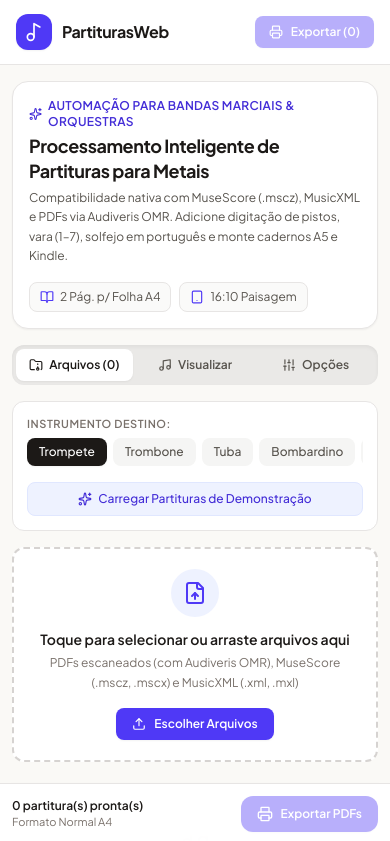
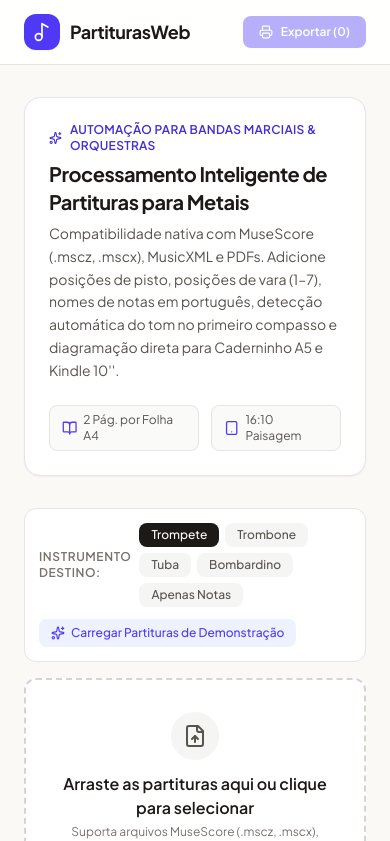
Before and after one commit to GutoZambon/Partituraweb, a React (Vite) app: page / in a window 390 px wide. Shown: the top 841 px of the page. Built offline with nearby package versions, Linux system fonts and the light colour scheme.

Commit message:
refactor(ui): optimize layout and update export defaults
- Simplify dashboard UI with responsive flex containers
- Update default export formats to 'caderninho_a5' and 'kindle_10'
- Remove unused mobile tab state and cleanup imports

```diff
--- a/src/App.tsx
+++ b/src/App.tsx
@@ -5,24 +5,13 @@ import { DropZone } from './components/DropZone';
 import { ScoreReorderList } from './components/ScoreReorderList';
 import { ScoreViewer } from './components/ScoreViewer';
 import { ExportModal } from './components/ExportModal';
-import {
-  Music2,
-  Printer,
-  Sparkles,
-  BookOpen,
-  Tablet,
-  FolderArchive,
-  Music,
-  Sliders,
-  FileCheck
-} from 'lucide-react';
+import { Music2, Printer, Sparkles, BookOpen, Tablet, HelpCircle } from 'lucide-react';
 
 export default function App() {
   const [scores, setScores] = useState<ScoreItem[]>([]);
   const [selectedScoreId, setSelectedScoreId] = useState<string | null>(null);
   const [defaultInstrument, setDefaultInstrument] = useState<InstrumentType>('Trompete');
   const [isExportOpen, setIsExportOpen] = useState(false);
-  const [mobileTab, setMobileTab] = useState<'files' | 'viewer' | 'config'>('files');
 
   const [options, setOptions] = useState<ProcessingOptions>({
     addFingerings: true,
@@ -30,18 +19,15 @@ export default function App() {
     addKeyHeader: true,
     transposeSolToFa: true,
     removeBlankPages: true,
-    outputFormats: ['normal_a4'],
+    outputFormats: ['caderninho_a5', 'kindle_10'],
     unifiedPrint: true,
   });
 
   const handleAddScores = (newScores: ScoreItem[]) => {
     setScores((prev) => {
       const updated = [...prev, ...newScores];
-      if (updated.length > 0) {
-        const firstValid = newScores.find((s) => s.status !== 'error') || updated[0];
-        setSelectedScoreId(firstValid.id);
-        // No celular, troca automaticamente para a aba do visualizador para conferir o resultado
-        setMobileTab('viewer');
+      if (!selectedScoreId && updated.length > 0) {
+        setSelectedScoreId(updated[0].id);
       }
       return updated;
     });
@@ -75,15 +61,9 @@ export default function App() {
     });
   };
 
-  const handleSelectScoreAndTab = (id: string) => {
-    setSelectedScoreId(id);
-    setMobileTab('viewer');
-  };
-
   const validScores = scores.filter(
     (s) => s.status !== 'error' && (s.xmlContent || (s.pdfPages && s.pdfPages.length > 0))
   );
-
   const currentScore =
     scores.find(
       (s) =>
@@ -96,47 +76,42 @@ export default function App() {
 
   return (
     <div className="min-h-screen bg-[#FAF9F6] text-stone-900 flex flex-col font-['Plus_Jakarta_Sans',sans-serif]">
-      {/* Top Header */}
-      <header className="border-b border-stone-200 bg-white/95 backdrop-blur-md sticky top-0 z-40">
-        <div className="max-w-7xl mx-auto px-4 sm:px-6 h-16 flex items-center justify-between gap-4">
-          {/* Brand */}
+      {/* Top Bar Contract (1 Row: Brand - Links - 1 Action) */}
+      <header className="border-b border-stone-200 bg-white/90 backdrop-blur-md sticky top-0 z-40">
+        <div className="max-w-7xl mx-auto px-6 h-16 flex items-center justify-between gap-8">
+          {/* Zone 1: Wordmark */}
           <div className="flex items-center gap-2.5 shrink-0">
             <div className="w-9 h-9 rounded-xl bg-indigo-600 flex items-center justify-center text-white shadow-xs">
               <Music2 className="w-5 h-5" />
             </div>
-            <div>
-              <span className="text-base sm:text-lg font-bold tracking-tight text-stone-900 leading-tight block">
+            <span className="text-lg font-bold tracking-tight text-stone-900 whitespace-nowrap">
               PartiturasWeb
             </span>
-              <span className="text-[10px] text-stone-500 font-medium hidden sm:block">
-                Metais & OMR Audiveris
-              </span>
-            </div>
           </div>
 
-          {/* Desktop Navigation */}
-          <nav className="hidden lg:flex items-center gap-6 text-sm font-medium text-stone-600">
-            <span className="hover:text-stone-900 transition-colors cursor-default">
+          {/* Zone 2: Navigation Links */}
+          <nav className="hidden md:flex items-center gap-6 text-sm font-medium text-stone-600">
+            <a href="#pipeline" className="hover:text-stone-900 transition-colors whitespace-nowrap">
               Pipeline de Metais
-            </span>
-            <span className="hover:text-stone-900 transition-colors cursor-default">
-              Caderninho A5
-            </span>
-            <span className="hover:text-stone-900 transition-colors cursor-default">
+            </a>
+            <a href="#caderninho" className="hover:text-stone-900 transition-colors whitespace-nowrap">
+              Caderninho A5 2-em-1
+            </a>
+            <a href="#kindle" className="hover:text-stone-900 transition-colors whitespace-nowrap">
               Kindle 10" Scribe
-            </span>
-            <span className="hover:text-stone-900 transition-colors cursor-default">
-              OMR Audiveris & MuseScore
-            </span>
+            </a>
+            <a href="#omr" className="hover:text-stone-900 transition-colors whitespace-nowrap">
+              Reconhecimento Ótico
+            </a>
           </nav>
 
-          {/* Action button */}
-          <div className="flex items-center gap-2 shrink-0">
+          {/* Zone 3: Primary Action */}
+          <div className="flex items-center gap-3 shrink-0">
             <button
               type="button"
               onClick={() => setIsExportOpen(true)}
               disabled={validScores.length === 0}
-              className="px-3.5 py-2 text-xs font-semibold text-white bg-indigo-600 hover:bg-indigo-700 active:bg-indigo-800 disabled:opacity-40 disabled:pointer-events-none rounded-lg transition-all shadow-xs flex items-center gap-2 whitespace-nowrap"
+              className="px-4 py-2 text-xs font-semibold text-white bg-indigo-600 hover:bg-indigo-700 disabled:opacity-40 disabled:pointer-events-none rounded-lg transition-all shadow-xs flex items-center gap-2 whitespace-nowrap"
             >
               <Printer className="w-3.5 h-3.5" />
               <span>Exportar ({validScores.length})</span>
@@ -145,145 +120,69 @@ export default function App() {
         </div>
       </header>
 
-      {/* Main Viewport */}
-      <main className="flex-1 max-w-7xl w-full mx-auto px-3 sm:px-6 py-4 sm:py-8 space-y-4 sm:space-y-6 pb-24 lg:pb-8">
-        {/* Intro Banner (Compacto no celular) */}
-        <section className="bg-white border border-stone-200 rounded-2xl p-4 sm:p-6 shadow-xs flex flex-col md:flex-row md:items-center justify-between gap-4">
-          <div className="max-w-2xl space-y-1">
-            <div className="flex items-center gap-1.5 text-xs font-semibold text-indigo-700 uppercase tracking-wide">
-              <Sparkles className="w-3.5 h-3.5" />
+      {/* Main Content Viewport */}
+      <main className="flex-1 max-w-7xl w-full mx-auto px-6 py-8 space-y-8">
+        {/* Intro Banner */}
+        <section className="bg-white border border-stone-200 rounded-2xl p-6 shadow-xs flex flex-wrap items-center justify-between gap-6">
+          <div className="max-w-2xl space-y-1.5">
+            <div className="flex items-center gap-2 text-xs font-semibold text-indigo-700 tracking-wide uppercase">
+              <Sparkles className="w-4 h-4" />
               <span>Automação para Bandas Marciais & Orquestras</span>
             </div>
-            <h1 className="text-lg sm:text-2xl font-bold text-stone-900 tracking-tight leading-snug">
+            <h1 className="text-xl md:text-2xl font-bold text-stone-900 tracking-tight">
               Processamento Inteligente de Partituras para Metais
             </h1>
-            <p className="text-xs sm:text-sm text-stone-600 leading-relaxed">
-              Compatibilidade nativa com MuseScore (.mscz), MusicXML e PDFs via Audiveris OMR. Adicione digitação de pistos, vara (1–7), solfejo em português e monte cadernos A5 e Kindle.
+            <p className="text-sm text-stone-600 leading-relaxed">
+              Compatibilidade nativa com MuseScore (.mscz, .mscx), MusicXML e PDFs. Adicione posições de pisto, posições de vara (1–7), nomes de notas em português, detecção automática do tom no primeiro compasso e diagramação direta para Caderninho A5 e Kindle 10''.
             </p>
           </div>
 
-          <div className="flex items-center gap-2 text-xs text-stone-600 shrink-0">
-            <div className="flex items-center gap-1.5 bg-stone-50 border border-stone-200 px-2.5 py-1.5 rounded-lg">
-              <BookOpen className="w-3.5 h-3.5 text-indigo-600" />
-              <span>2 Pág. p/ Folha A4</span>
+          <div className="flex items-center gap-3 text-xs text-stone-600">
+            <div className="flex items-center gap-1.5 bg-stone-50 border border-stone-200 px-3 py-1.5 rounded-lg">
+              <BookOpen className="w-4 h-4 text-indigo-600" />
+              <span>2 Pág. por Folha A4</span>
             </div>
-            <div className="flex items-center gap-1.5 bg-stone-50 border border-stone-200 px-2.5 py-1.5 rounded-lg">
-              <Tablet className="w-3.5 h-3.5 text-indigo-600" />
+            <div className="flex items-center gap-1.5 bg-stone-50 border border-stone-200 px-3 py-1.5 rounded-lg">
+              <Tablet className="w-4 h-4 text-indigo-600" />
               <span>16:10 Paisagem</span>
             </div>
           </div>
         </section>
 
-        {/* Seletor de Abas Mobile (Apenas em telas menores que lg) */}
-        <div className="lg:hidden bg-stone-200/80 p-1 rounded-xl flex items-center justify-between gap-1 shadow-inner">
-          <button
-            type="button"
-            onClick={() => setMobileTab('files')}
-            className={`flex-1 py-2 px-2 text-xs font-semibold rounded-lg transition-all flex items-center justify-center gap-1.5 ${
-              mobileTab === 'files'
-                ? 'bg-white text-stone-900 shadow-xs'
-                : 'text-stone-600 hover:text-stone-900'
-            }`}
-          >
-            <FolderArchive className="w-3.5 h-3.5" />
-            <span>Arquivos ({scores.length})</span>
-          </button>
-
-          <button
-            type="button"
-            onClick={() => setMobileTab('viewer')}
-            className={`flex-1 py-2 px-2 text-xs font-semibold rounded-lg transition-all flex items-center justify-center gap-1.5 ${
-              mobileTab === 'viewer'
-                ? 'bg-white text-stone-900 shadow-xs'
-                : 'text-stone-600 hover:text-stone-900'
-            }`}
-          >
-            <Music className="w-3.5 h-3.5" />
-            <span>Visualizar</span>
-          </button>
-
-          <button
-            type="button"
-            onClick={() => setMobileTab('config')}
-            className={`flex-1 py-2 px-2 text-xs font-semibold rounded-lg transition-all flex items-center justify-center gap-1.5 ${
-              mobileTab === 'config'
-                ? 'bg-white text-stone-900 shadow-xs'
-                : 'text-stone-600 hover:text-stone-900'
-            }`}
-          >
-            <Sliders className="w-3.5 h-3.5" />
-            <span>Opções</span>
-          </button>
-        </div>
-
-        {/* 2-Column Responsive Workspace */}
-        <div className="grid grid-cols-1 lg:grid-cols-12 gap-6 items-start">
-          {/* Left Column (No mobile, exibido dependendo da aba ativa) */}
-          <div
-            className={`lg:col-span-5 space-y-6 ${
-              mobileTab === 'files' || mobileTab === 'config' ? 'block' : 'hidden lg:block'
-            }`}
-          >
-            {/* Seção Arquivos / Upload */}
-            {(mobileTab === 'files' || window.innerWidth >= 1024) && (
-              <div className="space-y-6">
+        {/* 2-Column Split Workspace */}
+        <div className="grid grid-cols-1 lg:grid-cols-12 gap-8 items-start">
+          {/* Left Column: Upload, Settings & Order (5 cols) */}
+          <div className="lg:col-span-5 space-y-6">
+            {/* File Upload DropZone */}
             <DropZone
               onAddScores={handleAddScores}
               selectedDefaultInstrument={defaultInstrument}
               onChangeDefaultInstrument={setDefaultInstrument}
             />
 
+            {/* Config Panel */}
+            <ConfigPanel options={options} onChange={setOptions} />
+
+            {/* Queue & Reorder List */}
             <ScoreReorderList
               scores={scores}
               selectedScoreId={selectedScoreId}
-                  onSelectScore={handleSelectScoreAndTab}
+              onSelectScore={setSelectedScoreId}
               onUpdateInstrument={handleUpdateInstrument}
               onMoveScore={handleMoveScore}
               onRemoveScore={handleRemoveScore}
             />
           </div>
-            )}
 
-            {/* Seção Configurações */}
-            {(mobileTab === 'config' || window.innerWidth >= 1024) && (
-              <ConfigPanel options={options} onChange={setOptions} />
-            )}
-          </div>
-
-          {/* Right Column: Interactive Score Viewer */}
-          <div
-            className={`lg:col-span-7 lg:sticky lg:top-24 ${
-              mobileTab === 'viewer' ? 'block' : 'hidden lg:block'
-            }`}
-          >
-            <ScoreViewer score={currentScore} options={options} />
+          {/* Right Column: Interactive Score Viewer (7 cols) */}
+          <div className="lg:col-span-7 sticky top-24">
+            <ScoreViewer
+              score={currentScore}
+              options={options}
+            />
           </div>
         </div>
       </main>
-
-      {/* Floating Bottom Bar no Celular para Ação Rápida */}
-      <aside aria-label="Ações rápidas de exportação" className="lg:hidden fixed bottom-0 left-0 right-0 p-3 bg-white/95 backdrop-blur-md border-t border-stone-200 z-30 shadow-lg">
-        <div className="max-w-md mx-auto flex items-center justify-between gap-3">
-          <div className="text-xs">
-            <span className="font-semibold text-stone-900 block">
-              {validScores.length} partitura(s) pronta(s)
-            </span>
-            <span className="text-stone-500 text-[11px]">
-              Formato Normal A4
-            </span>
-          </div>
-
-          <button
-            type="button"
-            onClick={() => setIsExportOpen(true)}
-            disabled={validScores.length === 0}
-            className="py-2.5 px-4 bg-indigo-600 hover:bg-indigo-700 active:bg-indigo-800 disabled:opacity-40 text-white font-semibold text-xs rounded-xl shadow-xs transition-all flex items-center gap-2"
-          >
-            <Printer className="w-4 h-4" />
-            <span>Exportar PDFs</span>
-          </button>
-        </div>
-      </aside>
 
       {/* Export Modal */}
       <ExportModal
@@ -293,11 +192,11 @@ export default function App() {
         options={options}
       />
 
-      {/* Footer */}
-      <footer className="border-t border-stone-200 bg-white py-6 mt-8 text-center text-xs text-stone-500">
-        <div className="max-w-7xl mx-auto px-4 sm:px-6 flex flex-wrap items-center justify-between gap-4">
-          <p>© 2026 PartiturasWeb · Audiveris OMR, MuseScore & Python Music21.</p>
-          <div className="flex items-center gap-3">
+      {/* Minimal Footer */}
+      <footer className="border-t border-stone-200 bg-white py-6 mt-12 text-center text-xs text-stone-500">
+        <div className="max-w-7xl mx-auto px-6 flex flex-wrap items-center justify-between gap-4">
+          <p>© 2026 PartiturasWeb · Acesso público gratuito e sem necessidade de cadastro.</p>
+          <div className="flex items-center gap-4">
             <span>Trompete</span>
             <span>·</span>
             <span>Trombone</span>
--- a/src/components/DropZone.tsx
+++ b/src/components/DropZone.tsx
@@ -180,21 +180,21 @@ export const DropZone: React.FC<DropZoneProps> = ({
   return (
     <div className="space-y-4">
       {/* Instrumento Padrão Seletor */}
-      <div className="flex flex-col sm:flex-row sm:items-center justify-between gap-3 bg-white p-3.5 sm:p-4 rounded-xl border border-stone-200">
-        <div className="space-y-1.5 min-w-0">
-          <span className="text-[11px] font-semibold uppercase tracking-wider text-stone-500 block">
+      <div className="flex flex-wrap items-center justify-between gap-3 bg-white p-3.5 rounded-xl border border-stone-200">
+        <div className="flex items-center gap-2">
+          <span className="text-xs font-semibold uppercase tracking-wider text-stone-500">
             Instrumento Destino:
           </span>
-          <div className="flex items-center gap-1.5 overflow-x-auto pb-1 sm:pb-0 scrollbar-none touch-pan-x">
+          <div className="flex flex-wrap items-center gap-1.5">
             {instrumentsList.map(inst => (
               <button
                 key={inst}
                 type="button"
                 onClick={() => onChangeDefaultInstrument(inst)}
-                className={`px-3 py-1.5 text-xs font-medium rounded-lg transition-colors whitespace-nowrap shrink-0 ${
+                className={`px-3 py-1 text-xs font-medium rounded-lg transition-colors whitespace-nowrap ${
                   selectedDefaultInstrument === inst
-                    ? 'bg-stone-900 text-white shadow-xs'
-                    : 'bg-stone-100 text-stone-600 hover:bg-stone-200 active:bg-stone-300'
+                    ? 'bg-stone-900 text-white'
+                    : 'bg-stone-100 text-stone-600 hover:bg-stone-200'
                 }`}
               >
                 {inst}
@@ -206,7 +206,7 @@ export const DropZone: React.FC<DropZoneProps> = ({
         <button
           type="button"
           onClick={loadSampleScores}
-          className="text-xs font-medium text-indigo-700 hover:text-indigo-800 bg-indigo-50 hover:bg-indigo-100 active:bg-indigo-200 px-3 py-2 rounded-lg transition-colors flex items-center justify-center gap-1.5 w-full sm:w-auto shrink-0 border border-indigo-100"
+          className="text-xs font-medium text-indigo-600 hover:text-indigo-700 bg-indigo-50 hover:bg-indigo-100/80 px-3 py-1.5 rounded-lg transition-colors flex items-center gap-1.5"
         >
           <Sparkles className="w-3.5 h-3.5" />
           <span>Carregar Partituras de Demonstração</span>
@@ -226,7 +226,7 @@ export const DropZone: React.FC<DropZoneProps> = ({
           handleFiles(e.dataTransfer.files);
         }}
         onClick={() => !isProcessing && fileInputRef.current?.click()}
-        className={`border-2 border-dashed rounded-xl p-5 sm:p-8 text-center cursor-pointer transition-all ${
+        className={`border-2 border-dashed rounded-xl p-8 text-center cursor-pointer transition-all ${
           isDragging
             ? 'border-indigo-600 bg-indigo-50/50 scale-[0.99]'
             : 'border-stone-300 hover:border-indigo-400 bg-white hover:bg-stone-50/50'
@@ -242,7 +242,7 @@ export const DropZone: React.FC<DropZoneProps> = ({
         />
 
         <div className="max-w-md mx-auto space-y-3">
-          <div className="w-12 h-12 mx-auto rounded-full bg-indigo-50 flex items-center justify-center text-indigo-600">
+          <div className="w-12 h-12 mx-auto rounded-full bg-stone-100 flex items-center justify-center text-stone-600">
             {isProcessing ? (
               <Loader2 className="w-6 h-6 animate-spin text-indigo-600" />
             ) : (
@@ -251,24 +251,15 @@ export const DropZone: React.FC<DropZoneProps> = ({
           </div>
 
           <div>
-            <p className="text-sm sm:text-base font-semibold text-stone-900">
+            <p className="text-base font-semibold text-stone-900">
               {isProcessing
                 ? 'Processando e analisando partituras...'
-                : 'Toque para selecionar ou arraste arquivos aqui'}
+                : 'Arraste as partituras aqui ou clique para selecionar'}
             </p>
-            <p className="text-xs text-stone-500 mt-1 leading-relaxed">
-              PDFs escaneados (com Audiveris OMR), MuseScore (.mscz, .mscx) e MusicXML (.xml, .mxl)
+            <p className="text-xs text-stone-500 mt-1">
+              Suporta arquivos MuseScore (.mscz, .mscx), MusicXML (.xml, .mxl), PDFs e imagens (.png, .jpg)
             </p>
           </div>
-
-          {!isProcessing && (
-            <div className="pt-1">
-              <span className="inline-flex items-center gap-2 px-4 py-2 bg-indigo-600 hover:bg-indigo-700 text-white text-xs font-semibold rounded-lg shadow-xs transition-colors">
-                <Upload className="w-3.5 h-3.5" />
-                <span>Escolher Arquivos</span>
-              </span>
-            </div>
-          )}
 
           {statusMessage && (
             <div className="p-2.5 bg-indigo-50 border border-indigo-200 rounded-lg text-xs font-medium text-indigo-900 flex items-center justify-center gap-2">
--- a/src/components/ScoreViewer.tsx
+++ b/src/components/ScoreViewer.tsx
@@ -78,13 +78,12 @@ export const ScoreViewer: React.FC<ScoreViewerProps> = ({
         const osmd = new OpenSheetMusicDisplay(containerRef.current!, {
           autoResize: true,
           backend: 'svg',
-          pageFormat: 'A4_P',
           drawTitle: true,
           drawSubtitle: true,
           drawPartNames: true,
           drawFingerings: true,
           drawLyrics: true,
-          drawingParameters: 'default',
+          drawingParameters: 'compact',
         });
 
         osmd.zoom = zoom;
@@ -186,23 +185,23 @@ export const ScoreViewer: React.FC<ScoreViewerProps> = ({
           )}
         </div>
 
-        <div className="flex items-center gap-1 bg-white border border-stone-200 rounded-lg p-0.5 sm:p-1 shrink-0">
+        <div className="flex items-center gap-1.5 bg-white border border-stone-200 rounded-lg p-1">
           <button
             type="button"
             onClick={handleZoomOut}
             title="Reduzir Zoom"
-            className="w-9 h-9 sm:w-7 sm:h-7 flex items-center justify-center rounded hover:bg-stone-100 text-stone-600 active:bg-stone-200 transition-colors"
+            className="p-1 rounded hover:bg-stone-100 text-stone-600 transition-colors"
           >
             <ZoomOut className="w-4 h-4" />
           </button>
-          <span className="text-xs font-mono px-1.5 sm:px-2 text-stone-700 tabular-nums">
+          <span className="text-xs font-mono px-2 text-stone-700 tabular-nums">
             {Math.round(zoom * 100)}%
           </span>
           <button
             type="button"
             onClick={handleZoomIn}
             title="Aumentar Zoom"
-            className="w-9 h-9 sm:w-7 sm:h-7 flex items-center justify-center rounded hover:bg-stone-100 text-stone-600 active:bg-stone-200 transition-colors"
+            className="p-1 rounded hover:bg-stone-100 text-stone-600 transition-colors"
           >
             <ZoomIn className="w-4 h-4" />
           </button>
@@ -210,7 +209,7 @@ export const ScoreViewer: React.FC<ScoreViewerProps> = ({
             type="button"
             onClick={handleResetZoom}
             title="Ajustar ao tamanho normal"
-            className="w-9 h-9 sm:w-7 sm:h-7 flex items-center justify-center rounded hover:bg-stone-100 text-stone-400 hover:text-stone-700 active:bg-stone-200 transition-colors"
+            className="p-1 rounded hover:bg-stone-100 text-stone-400 hover:text-stone-700 transition-colors"
           >
             <RotateCcw className="w-3.5 h-3.5" />
           </button>
@@ -218,7 +217,7 @@ export const ScoreViewer: React.FC<ScoreViewerProps> = ({
       </div>
 
       {renderError && (
-        <div className="m-3 sm:m-4 p-3 bg-red-50 border border-red-200 rounded-lg flex items-start gap-2.5 text-xs text-red-800">
+        <div className="m-4 p-3 bg-red-50 border border-red-200 rounded-lg flex items-start gap-2.5 text-xs text-red-800">
           <AlertTriangle className="w-4 h-4 text-red-600 shrink-0 mt-0.5" />
           <div className="space-y-1">
             <p className="font-semibold">Erro ao renderizar partitura graficamente</p>
@@ -227,10 +226,10 @@ export const ScoreViewer: React.FC<ScoreViewerProps> = ({
         </div>
       )}
 
-      {/* Overlay de carregamento e container de exibição */}
-      <div className="p-2 sm:p-6 bg-stone-100/50 min-h-[360px] sm:min-h-[460px] flex items-start sm:items-center justify-center overflow-x-auto overflow-y-auto max-h-[75vh] relative touch-pan-x touch-pan-y">
+      {/* Overlay de carregamento posicionado de forma absoluta sobre o canvas */}
+      <div className="p-6 bg-stone-100/50 min-h-[460px] flex items-center justify-center overflow-auto max-h-[720px] relative">
         {isRendering && (
-          <div className="absolute inset-0 z-10 flex flex-col items-center justify-center bg-stone-100/80 backdrop-blur-xs p-4 text-center">
+          <div className="absolute inset-0 z-10 flex flex-col items-center justify-center bg-stone-100/80 backdrop-blur-sm">
             <Loader2 className="w-8 h-8 animate-spin text-indigo-600 mb-3" />
             <p className="text-sm font-semibold text-stone-800">Processando partitura...</p>
             <p className="text-xs text-stone-500 mt-1">Adicionando notas e posições via Python</p>
@@ -238,7 +237,7 @@ export const ScoreViewer: React.FC<ScoreViewerProps> = ({
         )}
         <div
           ref={containerRef}
-          className="bg-white p-3 sm:p-6 rounded-lg shadow-xs border border-stone-200/80 w-full max-w-4xl min-h-[320px] flex flex-col items-center justify-center transition-opacity overflow-x-auto"
+          className="bg-white p-6 rounded-lg shadow-sm border border-stone-200/80 w-full max-w-4xl min-h-[400px] flex flex-col items-center justify-center transition-opacity"
           style={{ opacity: isRendering ? 0.3 : 1 }}
         />
       </div>
```
Also changed, not shown: src/components/ExportModal.tsx (+18 -19 lines), src/components/ScoreReorderList.tsx (+22 -21 lines). Lines whose indentation alone changed are shown as unchanged.
